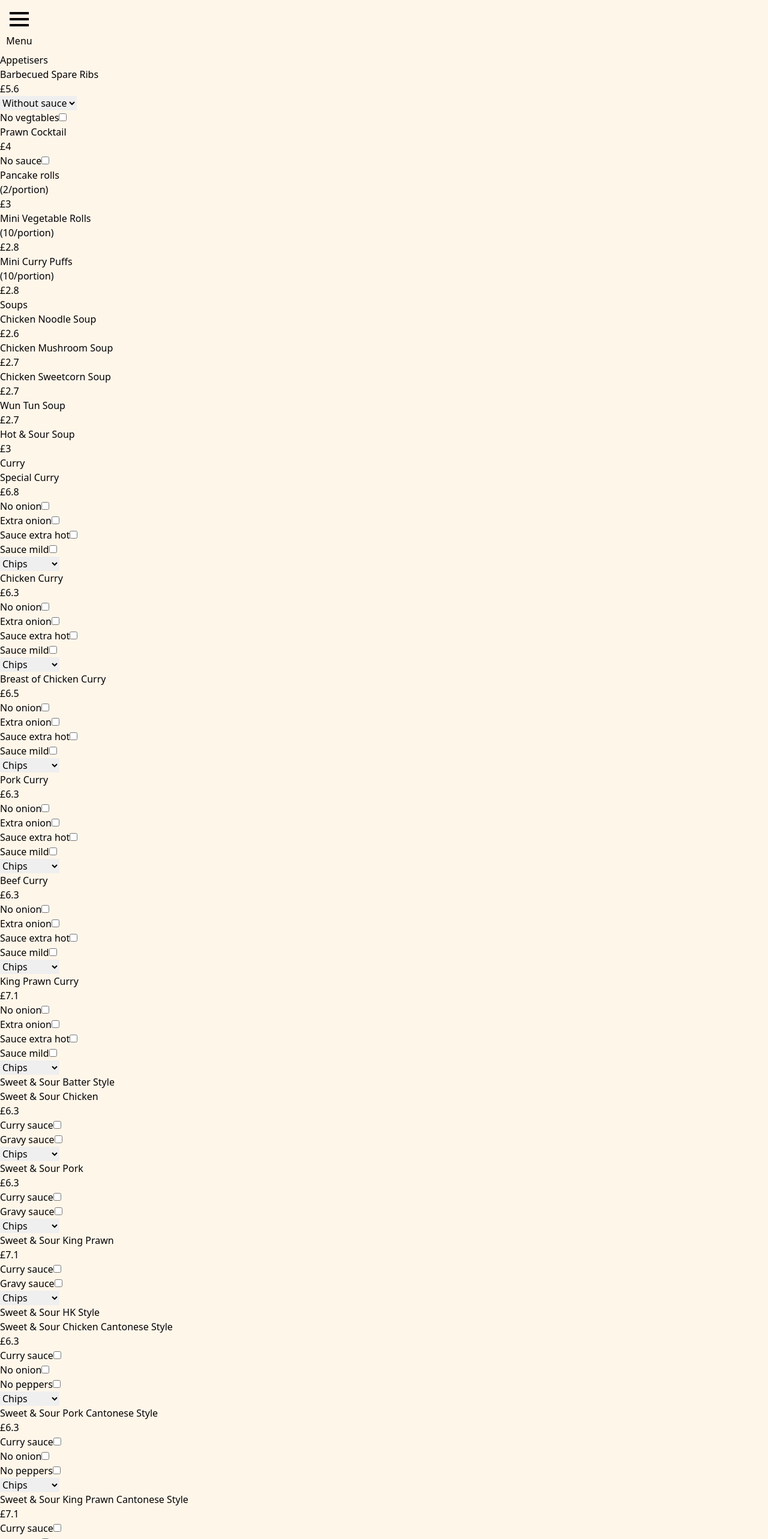
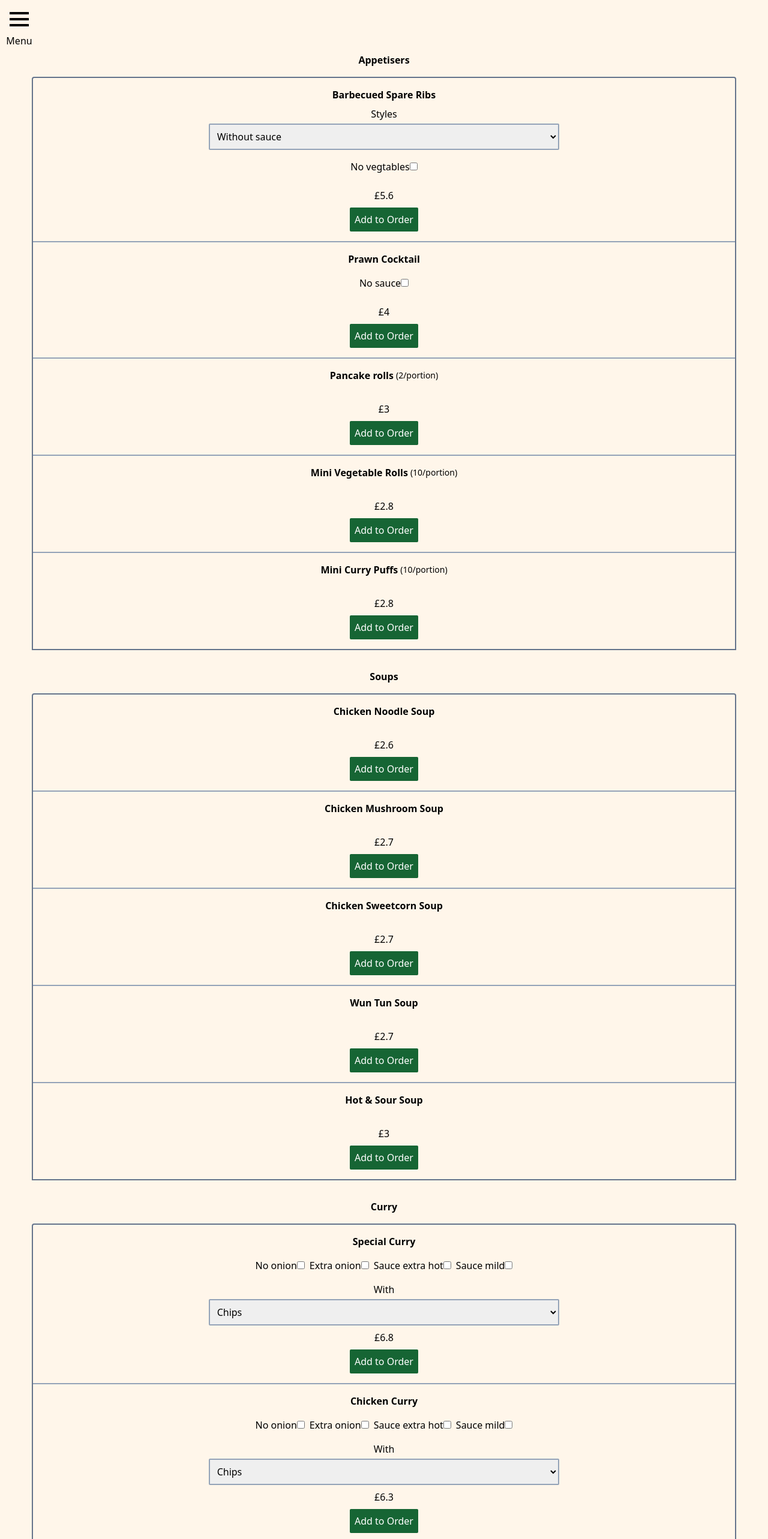
Before and after one commit to dydev20/super-kitchen, a React (Vite) app: page / in a window 1280 px wide. Shown: the top 2566 px of the page at 60% size. Built offline with nearby package versions, Linux system fonts and the light colour scheme.

Commit message:
Added styles to FoodGroup

```diff
--- a/src/components/FoodGroup.jsx
+++ b/src/components/FoodGroup.jsx
@@ -29,54 +29,67 @@ export default function FoodGroup(props){
         if (objectHasProperty(foodItem, "options")===true){
             if(typeOfValueIsString(foodItem.options)===true){
                 return (
+                    <li className="mb-2">
                         <div>
                             <label htmlFor="">{foodItem.options}</label>
                             <input type="checkbox" />
                         </div>
-
+                    </li>
                 )
             }else{
                 return (
+
+
                     foodItem.options.map(option=>{
 
                         return(
-                            <div key={option}>
+
+                            <li key={option}>
+                                <div >
                                     <label htmlFor="">{option}</label>
-                                <input type="checkbox" />
+                                    <input type="checkbox"/>
                                 </div>
+                            </li>
+                        )
+
+                    })
 
                 )
-                    }))
             }
         }
     }
 
     return(
         <div>
-            <div>
             {/* food group name */}
-                <h2>{props.name}</h2>
+            <h2 className="font-bold text-center">{props.name}</h2>
+
+            <div className="border-2 border-slate-500 rounded-t text-center w-11/12 mx-auto mb-8 mt-4">
+
 
                 {
                     props.foodGroup.map(foodItem=>{
                         return(
-                            <div key={foodItem.id}>
-                                <div>
-                                    <p>{foodItem.name}</p>
+                            <ul key={foodItem.id} className="border-b-2 border-slate-400 last:border-none py-4">
+                                <li className="mb-2">
+
+
+                                    <div className="flex justify-center gap-1">
+                                        <p className="font-semibold">{foodItem.name}</p>
+
                                         {/* if food item has property "quantity" then render quantity value */}
-                                    {objectHasProperty(foodItem, "quantity") && <p>({foodItem.quantity})</p>}
+                                        {objectHasProperty(foodItem, "quantity") && <p className="text-sm self-center">({foodItem.quantity})</p>}
 
                                     </div>
-
-                                {/* price */}
-                                <p>£{foodItem.price}</p>
+                                </li>
 
                                 {/* styles */}
                                 {/* if food item has property "styles" then map */}
                                 {objectHasProperty(foodItem, "styles") &&
-
-                                    <div>
-                                        <select name="" id="">
+                                    <li className="mb-2">
+                                        <div className="flex flex-col w-2/4 mx-auto">
+                                            <label htmlFor="" className="mb-1">Styles</label>
+                                            <select name="" id="" className="p-2 border-2 border-slate-400 rounded-sm">
 
 
                                                 {foodItem.styles.map(style => {
@@ -84,19 +97,21 @@ export default function FoodGroup(props){
                                                 })}
                                             </select>
                                         </div>
+                                    </li>
                                 }
 
                                 {/* options */}
                                 {
-                                    renderFoodItemOptions(foodItem)
+                                    <div className="flex flex-col gap-2 my-4 sm:flex-row justify-center">{renderFoodItemOptions(foodItem)}</div>
                                 }
 
                                 {/* with */}
                                 {/* if food item has property "with" then map */}
                                 {objectHasProperty(foodItem, "with") &&
-
-                                    <div>
-                                        <select name="" id="">
+                                    <li className="mb-2">
+                                        <div className="flex flex-col w-2/4 mx-auto">
+                                            <label htmlFor="" className="mb-1">With</label>
+                                            <select name="" id="" className="p-2 border-2 border-slate-400 rounded-sm">
 
 
                                                 {foodItem.with.map(item => {
@@ -104,12 +119,16 @@ export default function FoodGroup(props){
                                                 })}
                                             </select>
                                         </div>
+                                    </li>
                                 }
 
+                                {/* price */}
+                                <li className="mb-2">£{foodItem.price}</li>
+
+                                <button className="bg-green-800 text-white p-2 rounded-sm">Add to Order</button>
 
 
-
-                            </div>
+                            </ul>
                         )
                     }
 
```
Lines whose indentation alone changed are shown as unchanged.
